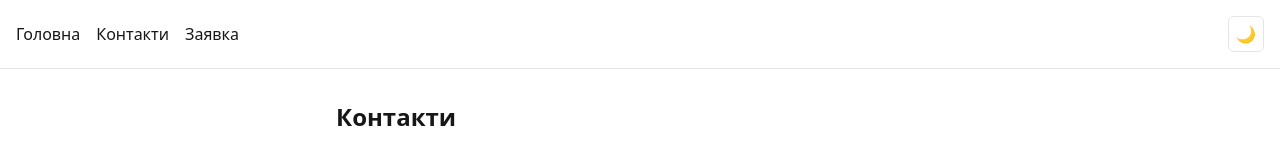
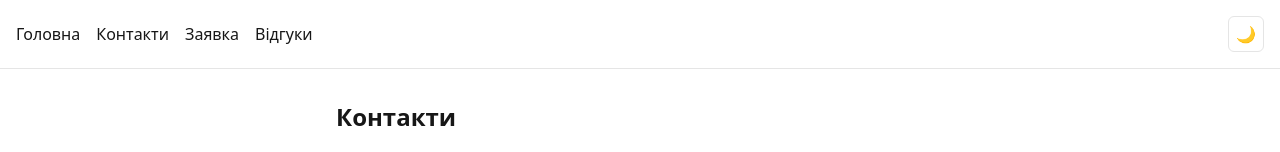
Before and after one commit to TolikSyedin/shiny-vinyls, a Next.js app: page /contacts in a window 1280 px wide. Shown: the top 152 px of the page. Built offline with nearby package versions, Linux system fonts and the light colour scheme.

Commit message:
Add reviews link to site navigation

```diff
--- a/components/site-header.tsx
+++ b/components/site-header.tsx
@@ -8,6 +8,7 @@ export function SiteHeader() {
         <Link href="/">Головна</Link>
         <Link href="/contacts">Контакти</Link>
         <Link href="/request">Заявка</Link>
+        <Link href="/reviews">Відгуки</Link>
       </nav>
       <ThemeToggle />
     </header>
```
